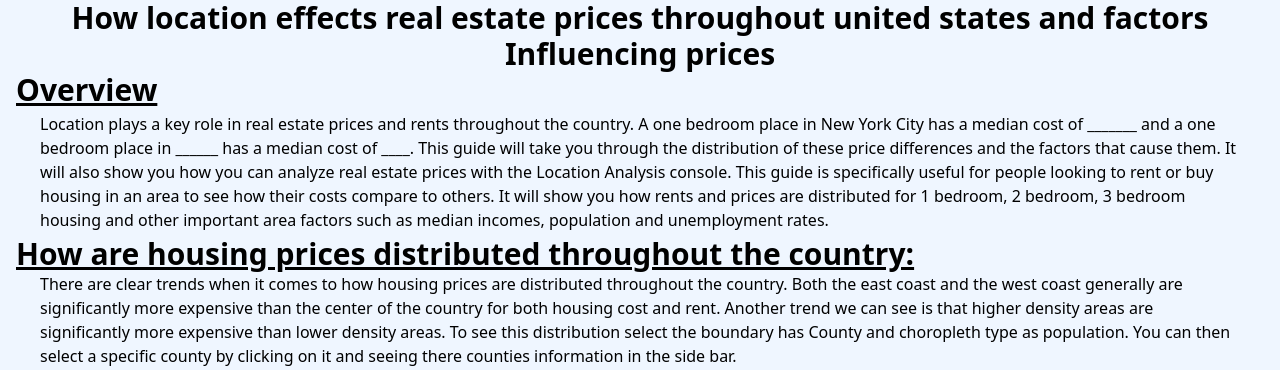
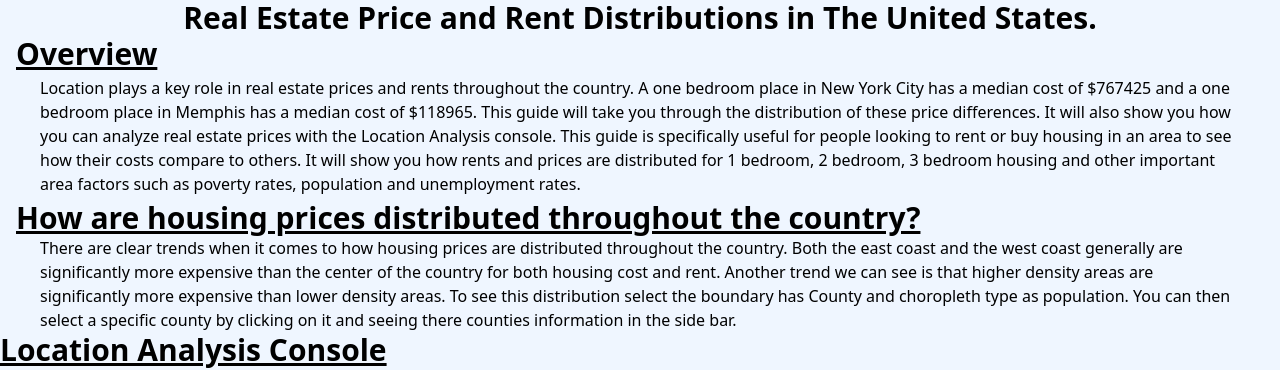
Before and after one commit to tdelar/finalgit, a React (Create React App) app: page / in a window 1280 px wide. Shown: the top 370 px of the page. Built offline with nearby package versions, Linux system fonts and the light colour scheme.

Commit message:
for video

```diff
--- a/src/App.js
+++ b/src/App.js
@@ -7,8 +7,7 @@ function App() {
   return (
     <div className="bg-blue-50">
       <h1 className="text-3xl font-bold text-center">
-        How location effects real estate prices throughout united states and
-        factors Influencing prices
+        Real Estate Price and Rent Distributions in The United States.
       </h1>
 
       <h1 className="text-3xl font-bold underline px-4">Overview</h1>
@@ -16,18 +15,18 @@ function App() {
       <p className="px-10 py-1">
         Location plays a key role in real estate prices and rents throughout the
         country. A one bedroom place in New York City has a median cost of
-        _______ and a one bedroom place in ______ has a median cost of ____.
+        $767425 and a one bedroom place in Memphis has a median cost of $118965.
         This guide will take you through the distribution of these price
-        differences and the factors that cause them. It will also show you how
-        you can analyze real estate prices with the Location Analysis console.
-        This guide is specifically useful for people looking to rent or buy
-        housing in an area to see how their costs compare to others. It will
-        show you how rents and prices are distributed for 1 bedroom, 2 bedroom,
-        3 bedroom housing and other important area factors such as median
-        incomes, population and unemployment rates.
+        differences. It will also show you how you can analyze real estate
+        prices with the Location Analysis console. This guide is specifically
+        useful for people looking to rent or buy housing in an area to see how
+        their costs compare to others. It will show you how rents and prices are
+        distributed for 1 bedroom, 2 bedroom, 3 bedroom housing and other
+        important area factors such as poverty rates, population and
+        unemployment rates.
       </p>
       <h1 className="text-3xl font-bold underline px-4 ">
-        How are housing prices distributed throughout the country:
+        How are housing prices distributed throughout the country?
       </h1>
       <p className="px-10">
         There are clear trends when it comes to how housing prices are
```
